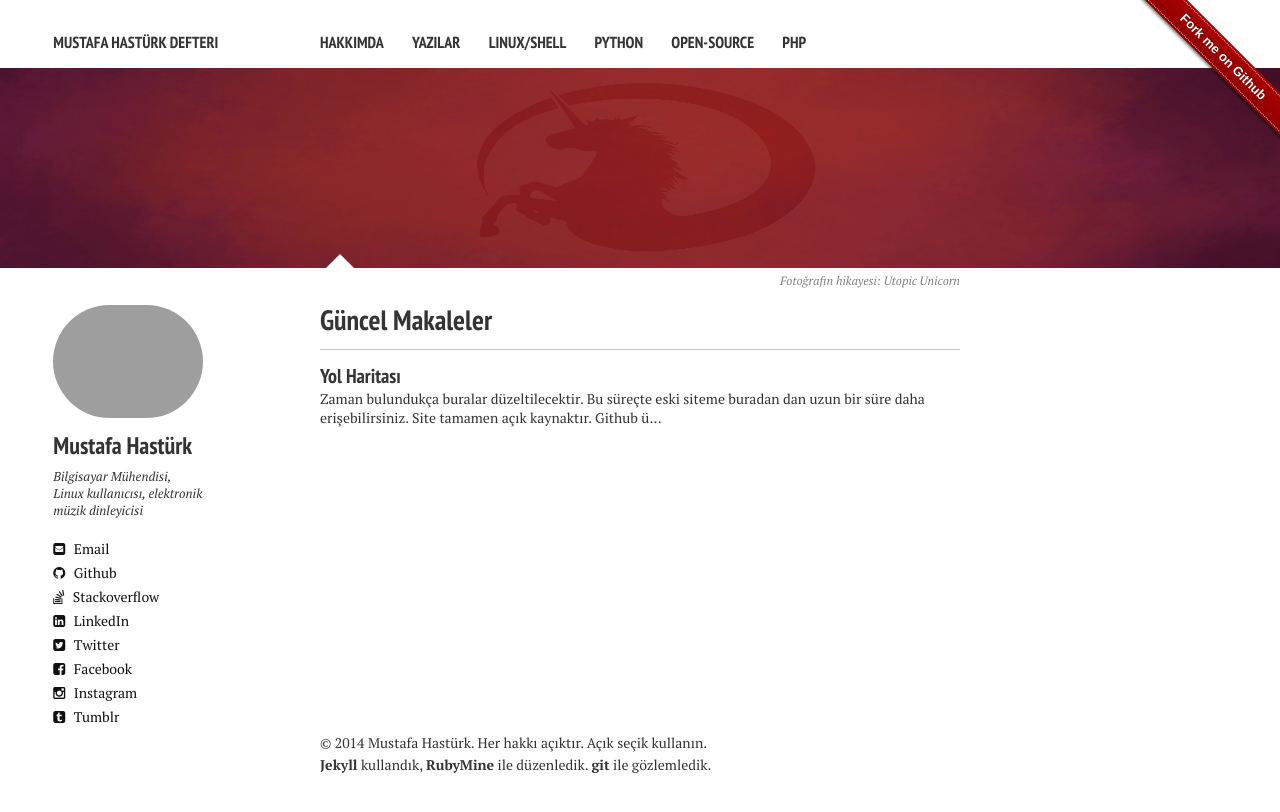
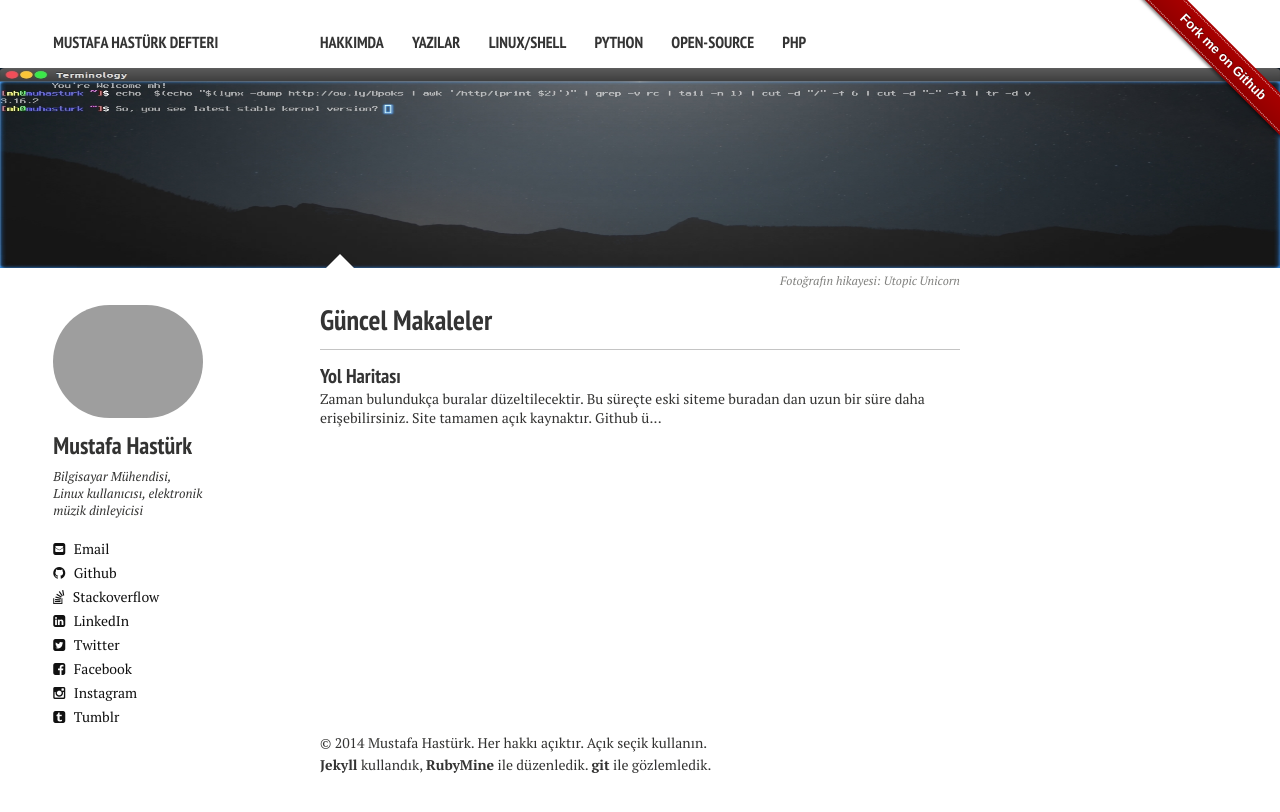
Before and after one commit to HalimAkbyk/muhasturk.github.io, a Jekyll site: the page built from index.md, in a window 1280 px wide. Shown: the top 812 px of the page. Built offline with Jekyll 4.4.1, drawn with Linux system fonts in a browser that asks for light colours; nearby versions of some CDN libraries.

Commit message:
bio-photo ratio fixed, cover photo changed

```diff
--- a/_config.yml
+++ b/_config.yml
@@ -2,8 +2,8 @@
 
 title:            Mustafa Hastürk Defteri
 locale:           en_US
-#url:              http://localhost:4000
-url:              http://mustafahasturk.com
+url:              http://localhost:4000
+#url:              http://mustafahasturk.com
 
 # Jekyll configuration
 
--- a/index.md
+++ b/index.md
@@ -3,7 +3,7 @@ layout: home
 excerpt: "Mustafa Hastürk'ün kişisel web sitesidir. Linux, python, php, git ve açık kaynak ile ilgili yazılar bulunur."
 tags: [Mustafa, Hastürk, anasayfa, sitesi, blog, linux, python, php, open, source, git, unix, bash]
 image:
-  feature: utopic_unicorn_cover.jpg
+  feature: bash.jpg
   credit: Utopic Unicorn
   creditlink: https://bugs.launchpad.net/ubuntu/+source/ubuntu-wallpapers/+bug/1354341/+attachment/4199899/+files/14.10%20images.zip
 ---
```
Also changed, not shown: images/bash.jpg (added), images/old_bio-photo.jpg (deleted), images/utopic_unicorn.jpg (deleted), images/utopic_unicorn_cover.jpg (deleted), 1 other file.
